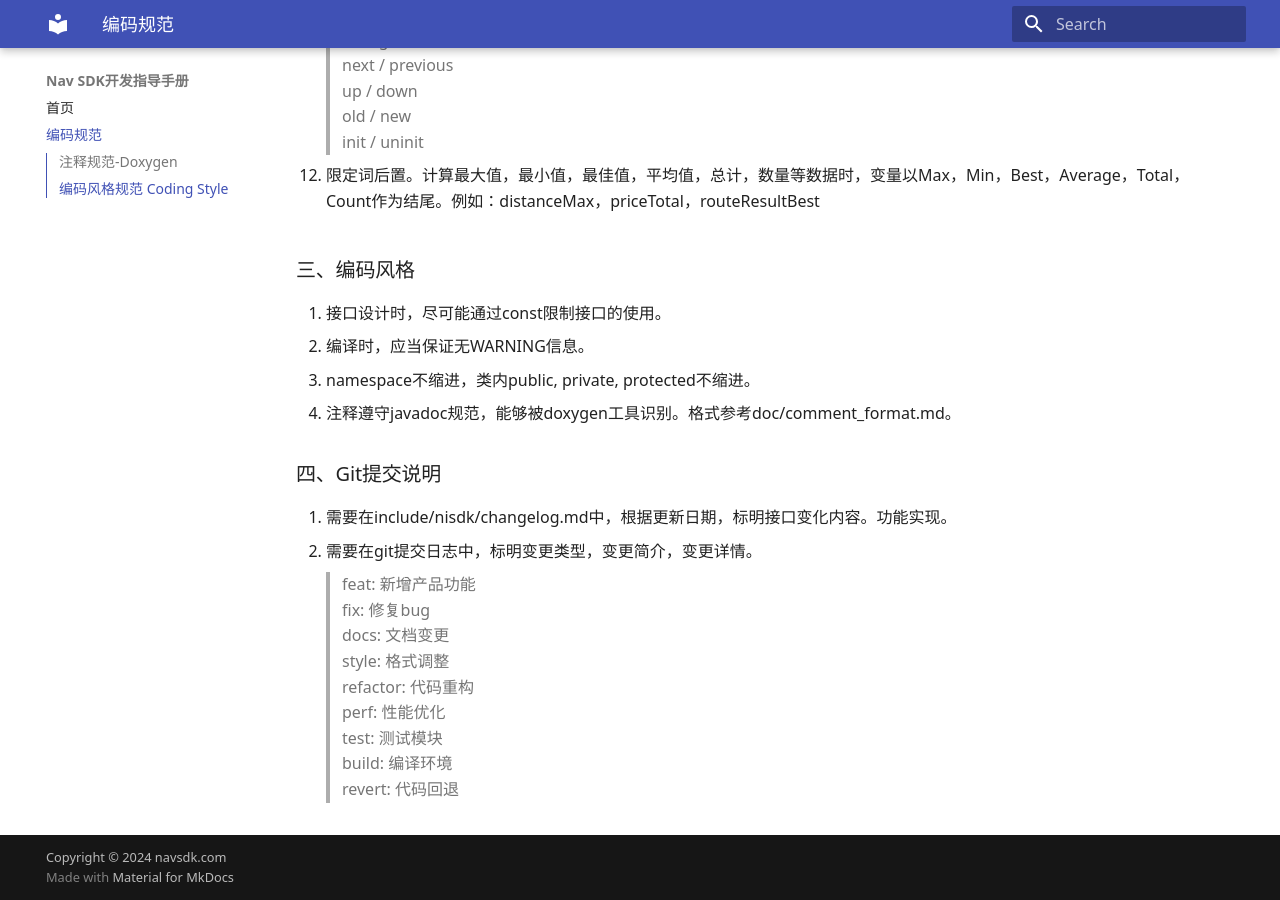
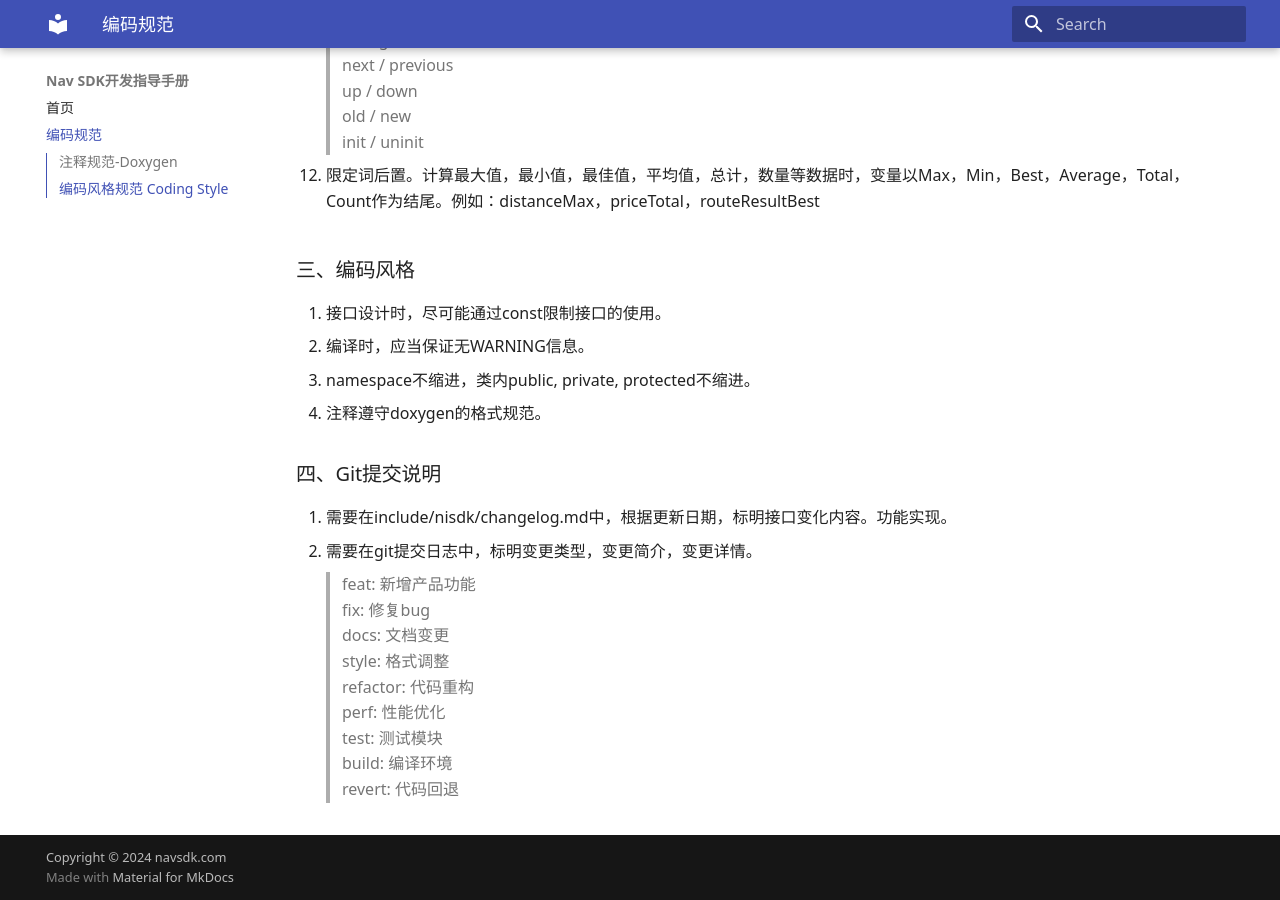
Before and after one commit to navsdk/web_docs, an MkDocs documentation site: the page built from docs/specification.md, in a window 1280 px wide and 900 px high, scrolled down 3164 px. Built offline with MkDocs 1.6.1 and Material for MkDocs 9.7.7, drawn with Linux system fonts in a browser that asks for light colours.

Commit message:
doc: 移除错误的文件路径

```diff
--- a/docs/specification.md
+++ b/docs/specification.md
@@ -137,7 +137,7 @@ int OpenFile(const char* fileName, const char* fileMode);
 1. 接口设计时，尽可能通过const限制接口的使用。
 2. 编译时，应当保证无WARNING信息。
 3. namespace不缩进，类内public, private, protected不缩进。
-4. 注释遵守javadoc规范，能够被doxygen工具识别。格式参考doc/comment_format.md。
+4. 注释遵守doxygen的格式规范。
 
 ### 四、Git提交说明
 
```
